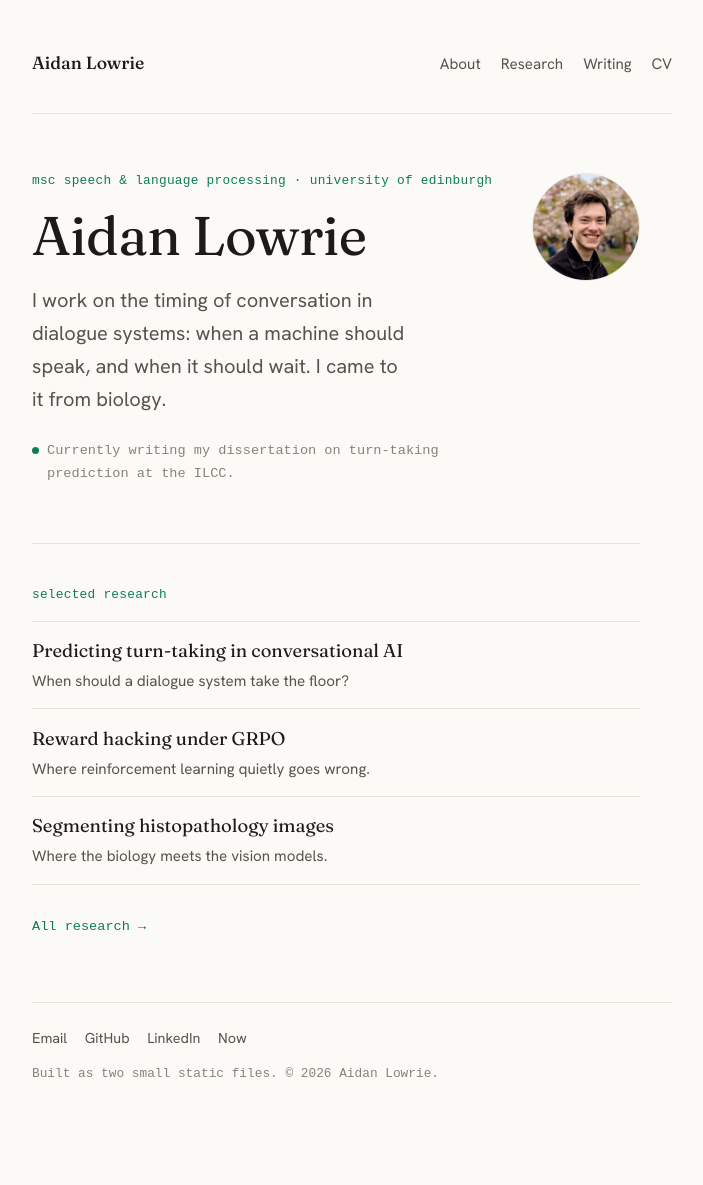
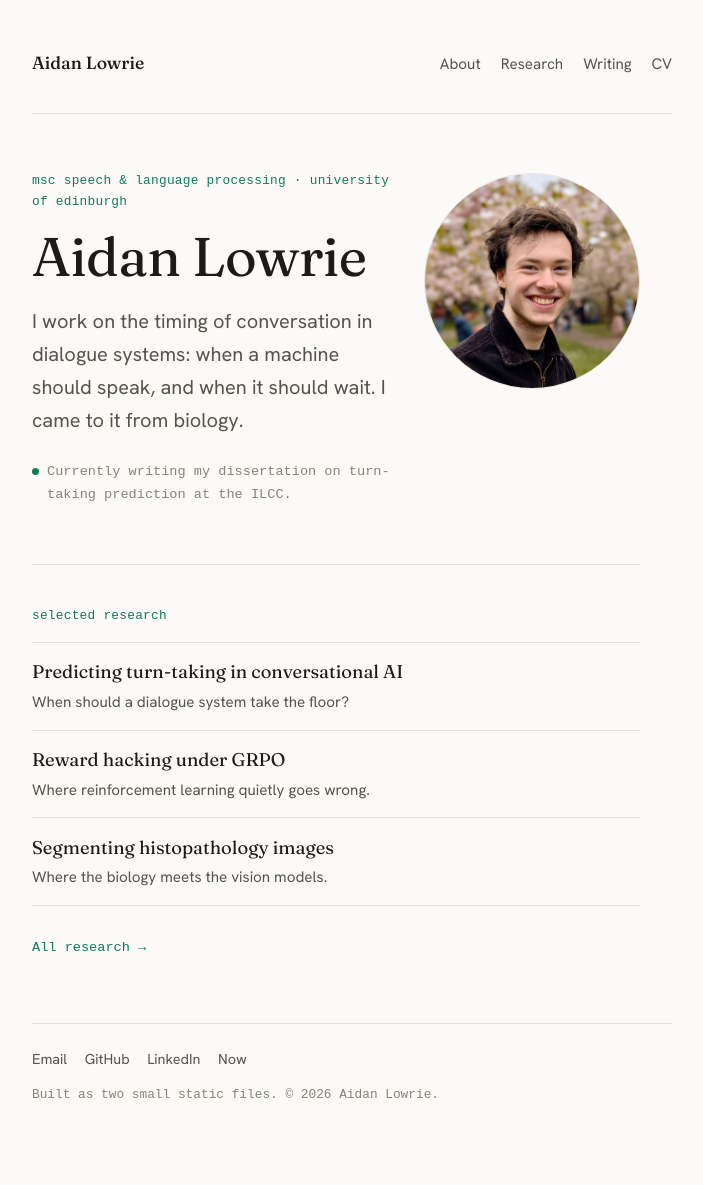
Before and after one commit to aidanlowrie/aidanlowrie.github.io, a Jekyll site: the page built from index.html, in a window 1280 px wide. Shown: the whole page, without its empty margins (288-991 px from the left). Built offline with Jekyll 4.4.1, drawn with Linux system fonts in a browser that asks for light colours; some web fonts are replaced; before the commit the page ends 1164 px from its top, so only the background shows below that.

Commit message:
Increase hero avatar size to roughly 2x

```diff
--- a/assets/css/style.scss
+++ b/assets/css/style.scss
@@ -74,7 +74,7 @@ strong { font-weight:500; }
 .dot { width:7px; height:7px; border-radius:50%; background:var(--accent); flex:0 0 auto; }
 
 .hero-portrait {
-  --avatar-size: clamp(78px, 10vw, 108px);
+  --avatar-size: clamp(156px, 20vw, 216px);
   margin:0.2rem 0 0;
   width: var(--avatar-size);
   height: var(--avatar-size);
```
